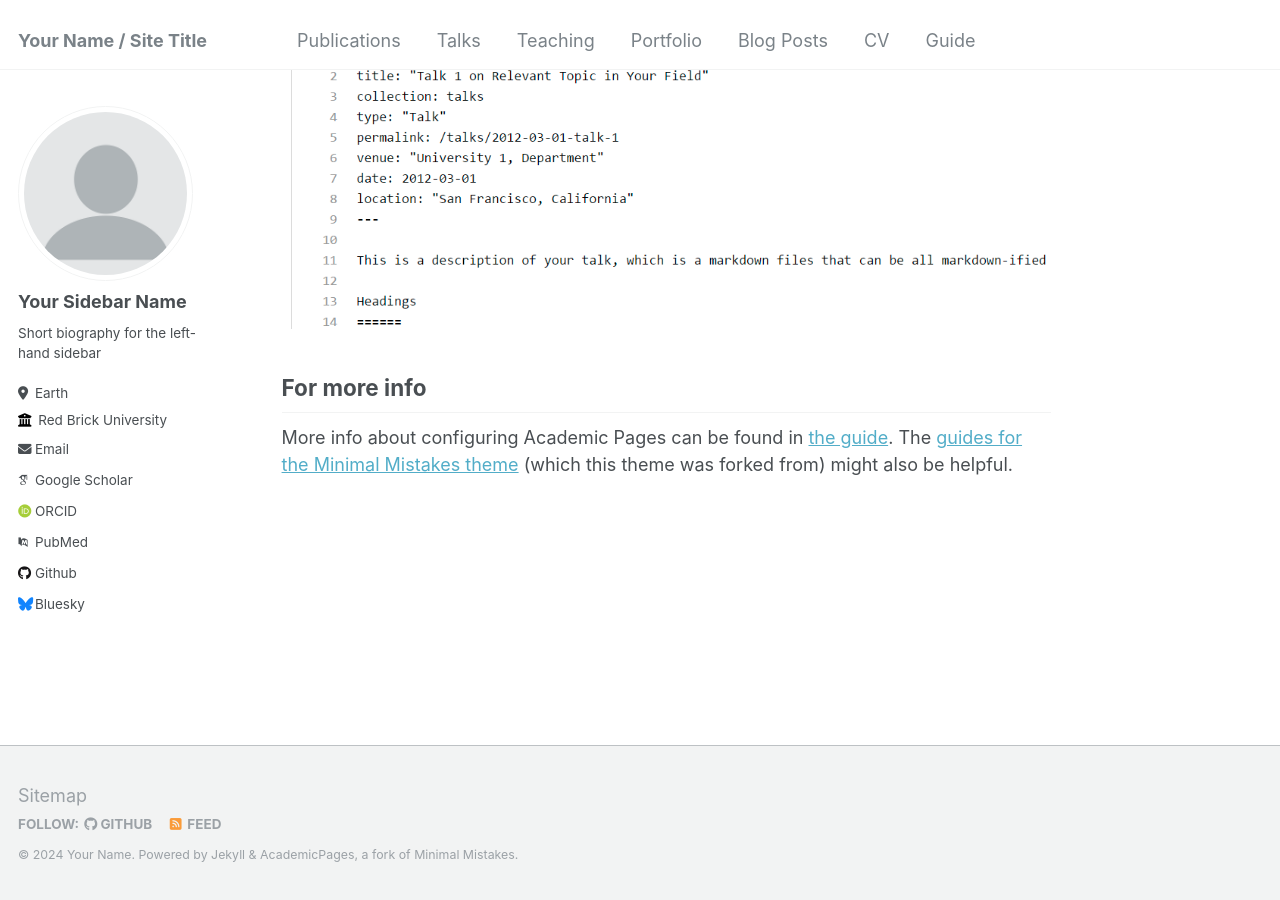
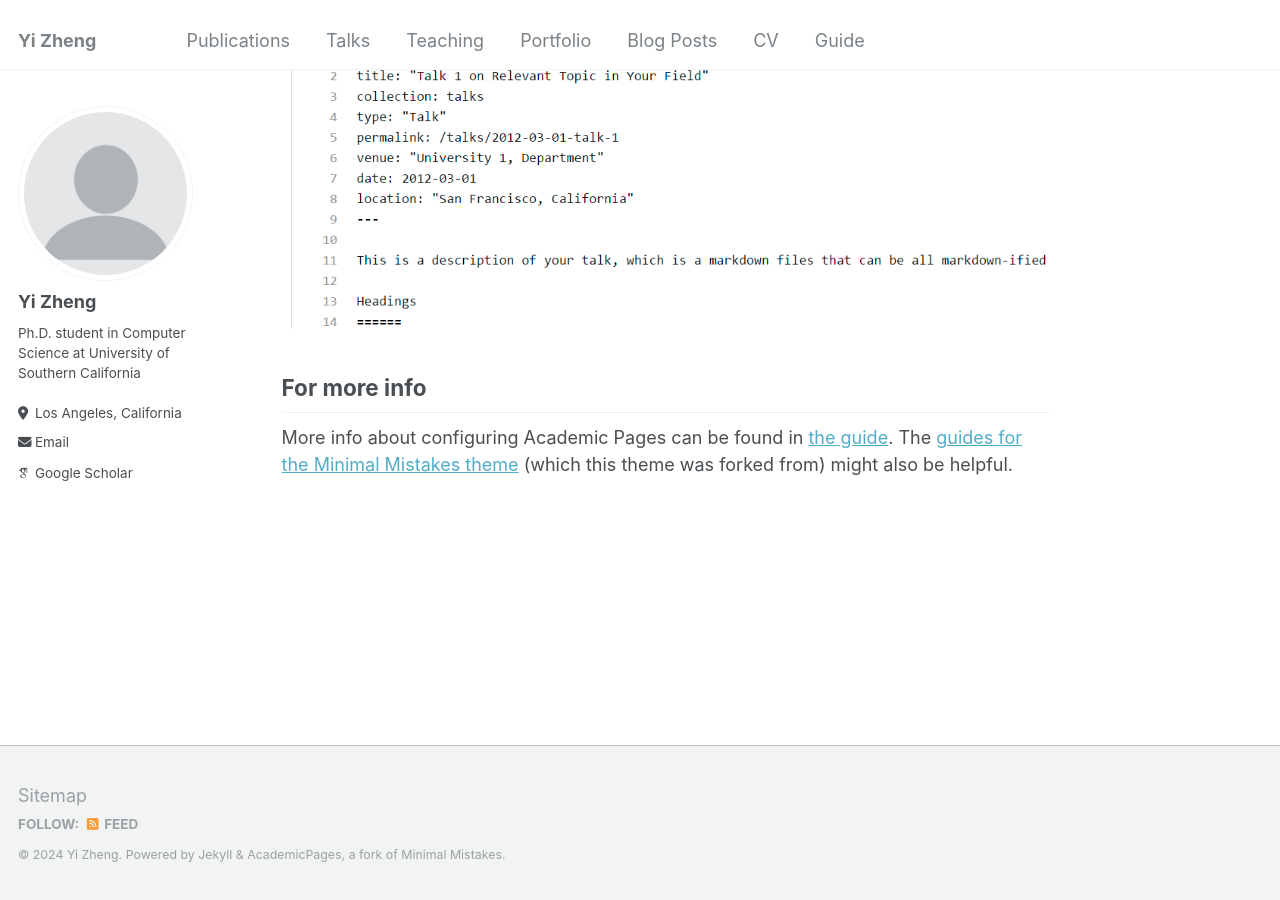
Before and after one commit to YiZ7699/yiz7699_temp.github.io, a Jekyll site: the page built from _pages/about.md, in a window 1280 px wide and 900 px high, scrolled down 2660 px. Built offline with Jekyll 4.4.1, drawn with Linux system fonts in a browser that asks for light colours; some web fonts are replaced.

Commit message:
Update _config.yml
Init main page.

```diff
--- a/_config.yml
+++ b/_config.yml
@@ -8,13 +8,13 @@
 
 # Basic Site Settings
 locale                   : "en-US"
-title                    : "Your Name / Site Title"
+title                    : "Yi Zheng"
 title_separator          : "-"
-name                     : &name "Your Name"
-description              : &description "personal description"
-url                      : https://academicpages.github.io # the base hostname & protocol for your site e.g. "https://mmistakes.github.io"
+name                     : &name "Yi Zheng"
+description              : &description "Ph.D. student in Computer Science at University of Southern California"
+url                      : https://yizh.me # the base hostname & protocol for your site e.g. "https://mmistakes.github.io"
 baseurl                  : "" # the subpath of your site, e.g. "/blog"
-repository               : "academicpages/academicpages.github.io"
+repository               : "yiz7699.github.io"
 
 # Site Author - The following control what appear as part of the author content on the side bar.
 #               If a field is blank the icon and link will not appear, otherwise it will be shown.
@@ -22,33 +22,33 @@ repository               : "academicpages/academicpages.github.io"
 author:
   # Biographic information
   avatar           : "profile.png"
-  name             : "Your Sidebar Name"
+  name             : "Yi Zheng"
   pronouns         : # example: "she/her"
-  bio              : "Short biography for the left-hand sidebar"
-  location         : "Earth"
-  employer         : "Red Brick University"
+  bio              : "Ph.D. student in Computer Science at University of Southern California"
+  location         : "Los Angeles, California"
+  employer         :
   uri              : # URL
-  email            : "none@example.org"
+  email            : "yzheng63@usc.edu"
 
   # Academic websites
   arxiv            : # URL - Update with the correct link to your profile
-  googlescholar    : "https://scholar.google.com/citations?user=PS_CX0AAAAAJ"
+  googlescholar    : "https://scholar.google.com/citations?user=PPYzV5YAAAAJ"
   impactstory      : # URL
-  orcid            : "http://orcid.org/yourorcidurl"
+  orcid            :
   semantic         : # URL
-  pubmed           : "https://www.ncbi.nlm.nih.gov/pubmed/?term=john+snow"
+  pubmed           :
   researchgate     : # URL
 
   # Repositories and software development
   bitbucket        : # Username - Update with your username on the site
   codepen          : # Username
   dribbble         : # Username
-  github           : "academicpages"
+  github           :
   kaggle           : # Username
   stackoverflow    : # User number or user number and name (i.e., use "1" or "1/jeff-atwood")
 
   # Social media
-  bluesky          : "bsky.app" # Replace this with you Bluesky username
+  bluesky          :  # Replace this with you Bluesky username
   facebook         : # Username
   flickr           : # Username
   foursquare       : # Username
```
